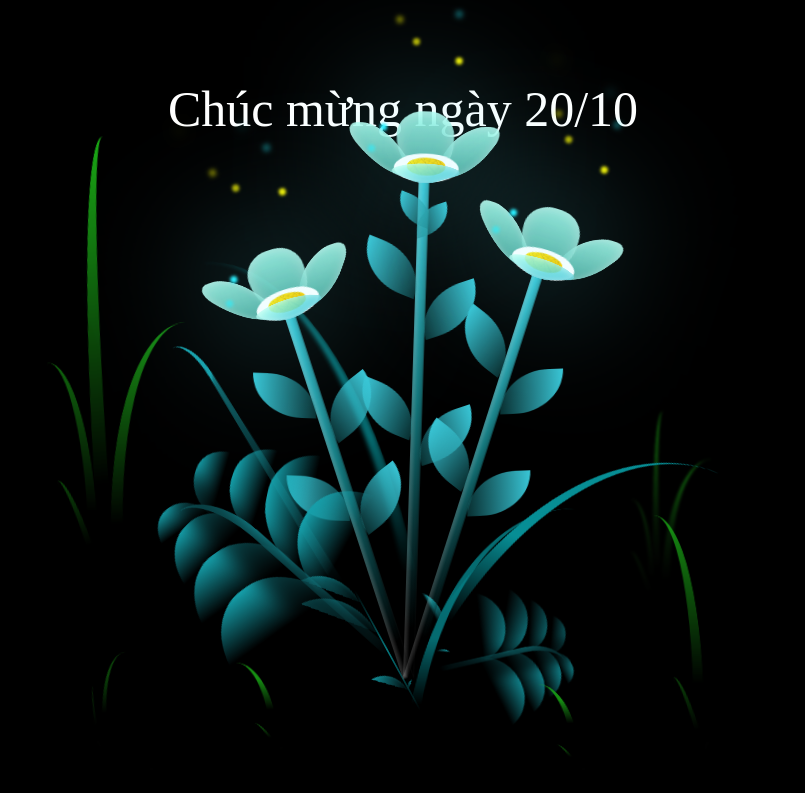
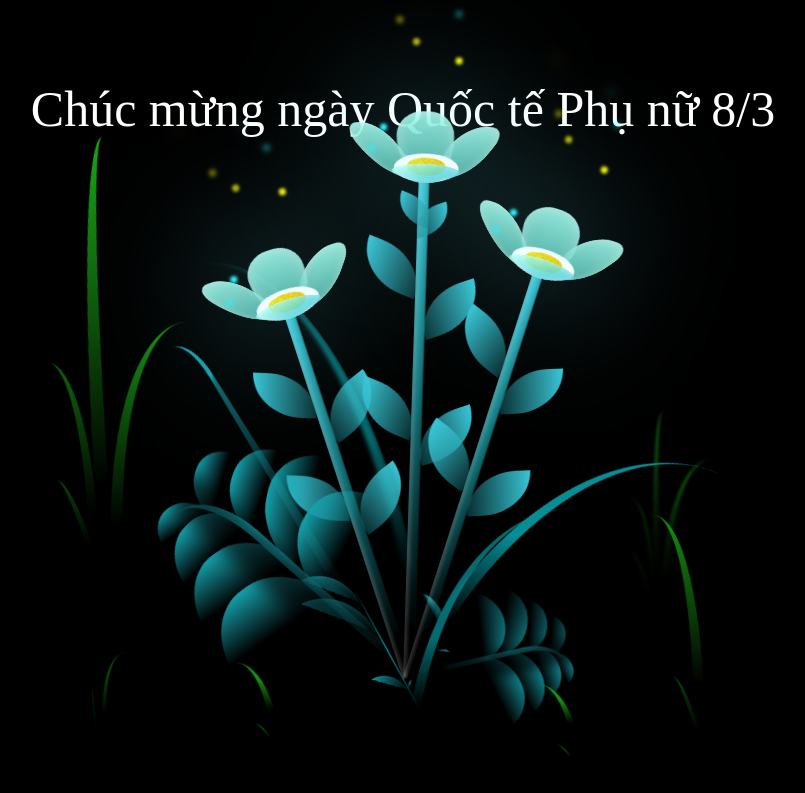
Before and after one commit to buidinhloc/tgx, a plain HTML site: page index.html in a window 1280 px wide. Shown: the whole page, without its empty margins (237-1042 px from the left). Drawn offline with Linux system fonts and the light colour scheme.

Commit message:
Update index.html

```diff
--- a/index.html
+++ b/index.html
@@ -10,7 +10,7 @@
 
 <body class="not-loaded">
     <div class="night"></div>
-    <div class="happy-woman-day">Chúc mừng ngày 20/10</div>
+    <div class="happy-woman-day">Chúc mừng ngày Quốc tế Phụ nữ 8/3</div>
     <div class="flowers">
       <div class="flower flower--1">
         <div class="flower__leafs flower__leafs--1">
```
